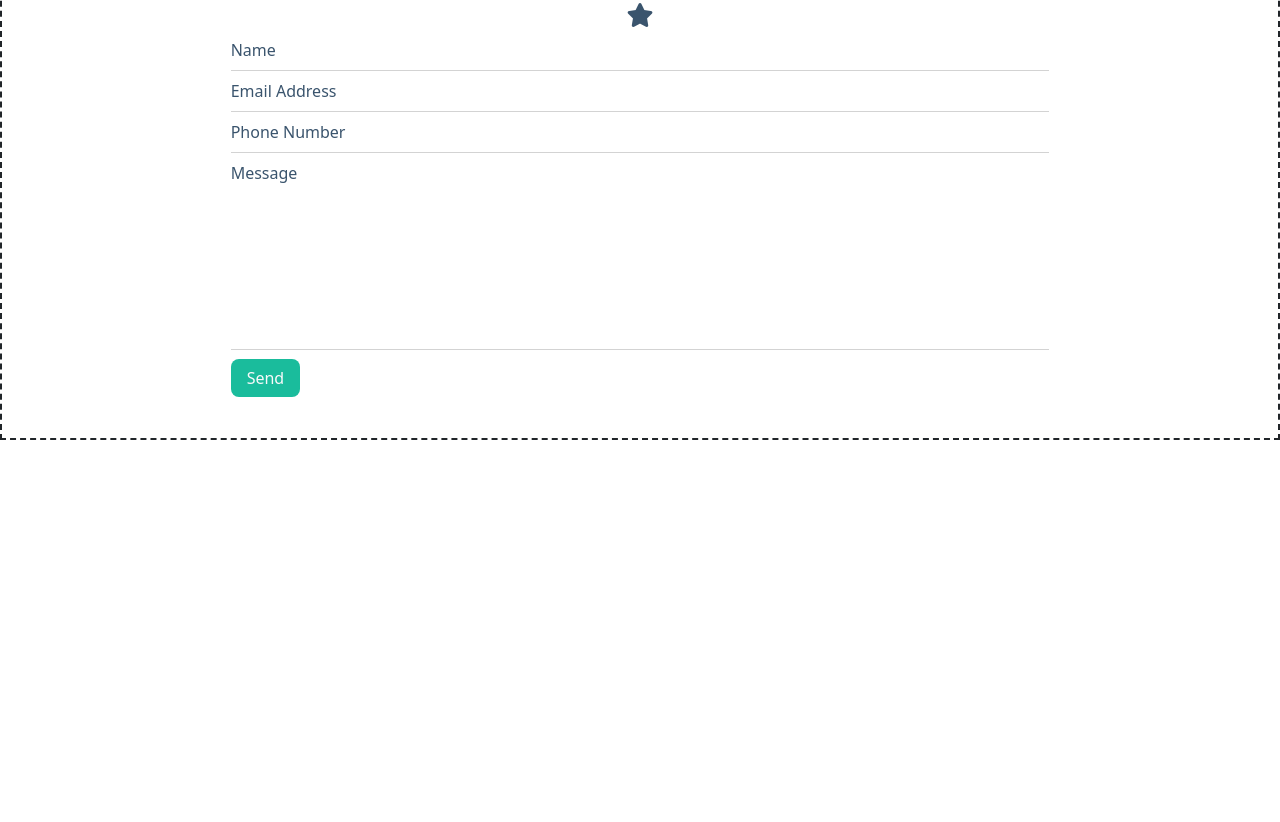
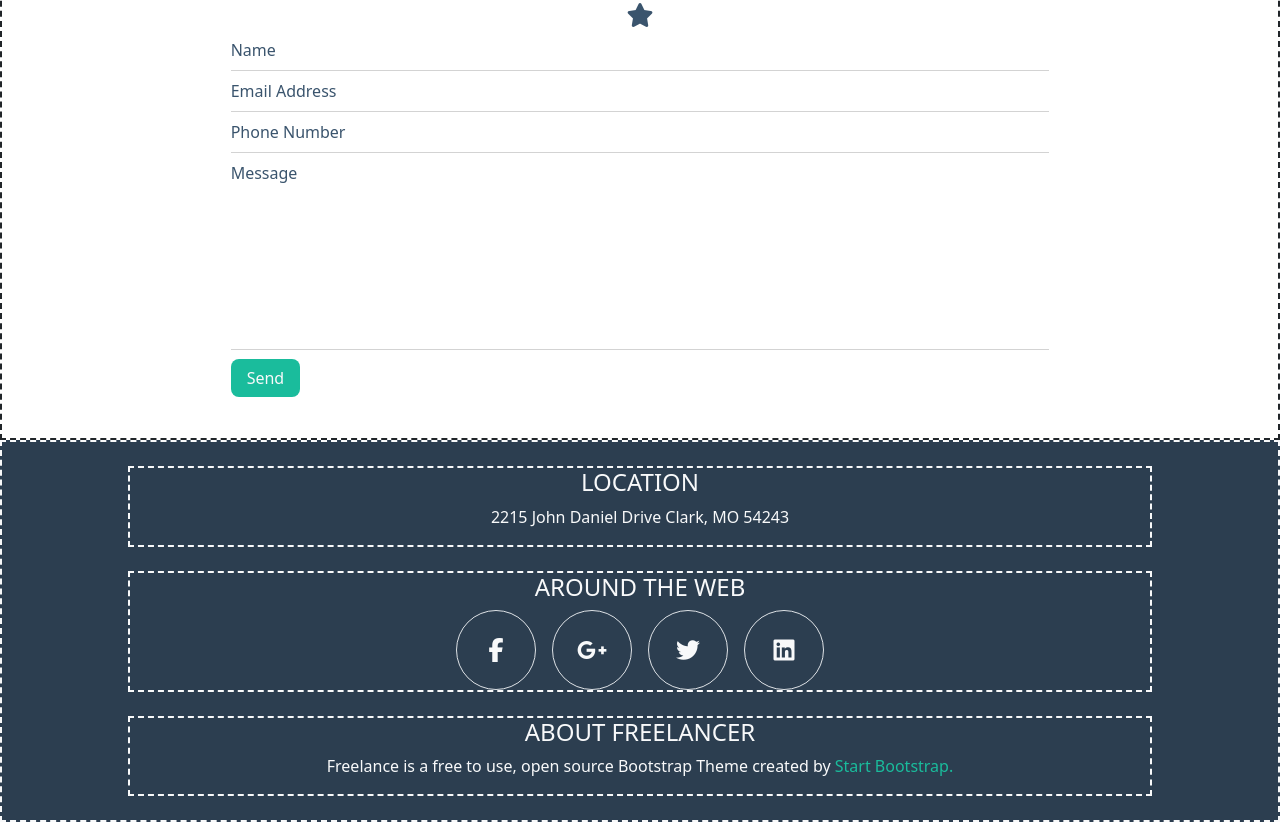
Before and after one commit to Lucaalex00/html-css-bootstrap-freelancer, a plain HTML site: page index.html in a window 1280 px wide. Shown: the part 6522-7344 px from the top of the page. Before the commit the page ends 6962 px from the top, so only its background shows below. Drawn offline with nearby package versions, Linux system fonts and the light colour scheme.

Commit message:
Add Info Section Shell Commit

```diff
--- a/assets/css/style.css
+++ b/assets/css/style.css
@@ -19,7 +19,8 @@
     font-size: 1.5rem;
 }
 
-#site_header {
+#site_header,
+#info {
     background-color: var(--header-footer-color);
 
     .header_container {
@@ -55,3 +56,13 @@
         background-color: var(--primary-page-color);
     }
 }
+
+#info .info_mid>div>div {
+    width: 80px;
+    height: 80px;
+    font-size: 1.5rem;
+}
+
+.info_bottom a {
+    color: var(--primary-page-color);
+}
--- a/index.html
+++ b/index.html
@@ -146,7 +146,48 @@
             </ul>
         </div>
     </section>
-    <section></section>
+    <!-- /#CONTACT -->
+
+    <section id="info" class="debug col-12 gap-4 p-4 d-flex flex-column text-center text-light">
+        <div class="info_top debug col-10 mx-auto">
+            <h4>LOCATION</h4>
+            <p>2215 John Daniel Drive Clark, MO 54243</p>
+        </div>
+        <!-- /.info_top -->
+        <div class="info_mid debug col-10 mx-auto ">
+            <h4>AROUND THE WEB</h4>
+            <div class="d-flex gap-3 justify-content-center align-items-center text">
+                <div
+                    class="border border-1 p-3 d-flex justify-content-center font-size-3 align-items-center rounded-circle">
+                    <a class="text-decoration-none text-light" href="#"><i class="fa-brands fa-facebook-f "></i></a>
+                </div>
+                <div
+                    class="border border-1 p-3 d-flex justify-content-center font-size-3 align-items-center rounded-circle">
+                    <a class="text-decoration-none text-light" href="#"><i class="fa-brands fa-google-plus-g "></i></a>
+                </div>
+                <div
+                    class="border border-1 p-3 d-flex justify-content-center font-size-3 align-items-center rounded-circle">
+                    <a class="text-decoration-none text-light" href="#"><i class="fa-brands fa-twitter "></i></a>
+                </div>
+                <div
+                    class="border border-1 p-3 d-flex justify-content-center font-size-3 align-items-center rounded-circle">
+                    <a class="text-decoration-none text-light" href="#"><i class="fa-brands fa-linkedin "></i></a>
+                </div>
+            </div>
+
+
+        </div>
+        <!-- /.info_mid -->
+        <div class="info_bottom debug col-10 mx-auto">
+            <h4>ABOUT FREELANCER</h4>
+            <p>Freelance is a free to use, open source Bootstrap Theme created by <a class="text-decoration-none"
+                    href="#profile">Start Bootstrap.</a>
+            </p>
+        </div>
+        <!-- /.info_bottom -->
+
+
+    </section>
 </body>
 
 </html>
```
